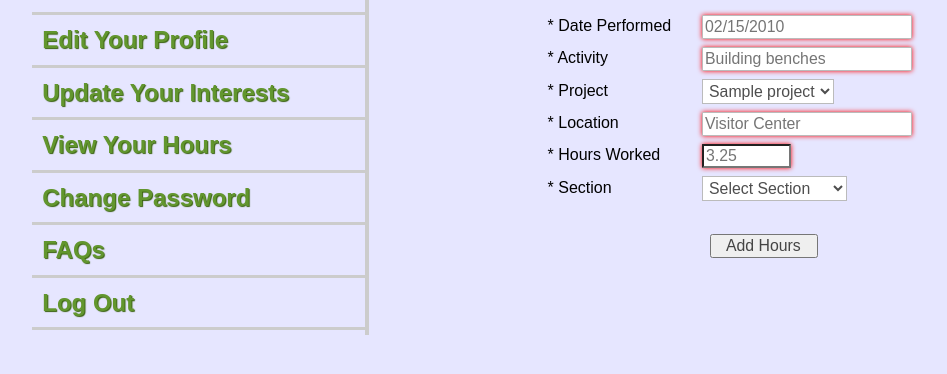
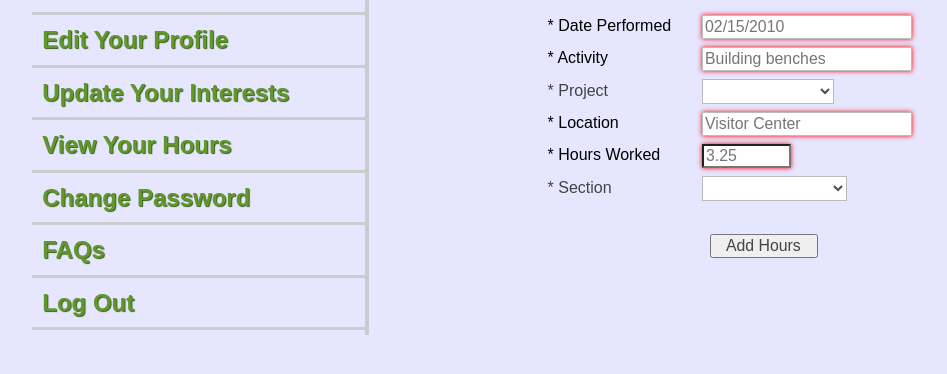
Before and after one commit to ehsantos11/MIST7590-Smithgall-Project, a PHP site: page /add_hours.php in a window 1280 px wide. Shown: the part 244-618 px from the top of the page, without its empty margins (51-998 px from the left). Run offline with PHP 8.4, Linux system fonts and the light colour scheme; the visitor is signed in with stand-in values (Sample User, id 1); tables that the repository leaves empty or names only in its code hold one stand-in row (values such as "Sample post"); data that the repository does not hold is empty.

Commit message:
Fixed dropdowns
Added "required" to dropdown fields so form can't submit without them

```diff
--- a/volunteer-eliseo/add_hours.php
+++ b/volunteer-eliseo/add_hours.php
@@ -117,8 +117,9 @@
 					<span class="inputHint">Building benches</span>
 				</li>
 				<li>
-					<label for="newProject" class="required">* Project</label>
-					<select name="newProject" id="newProject">
+					<label for="newProject">* Project</label>
+					<select required name="newProject" id="newProject">
+					<option value=""></option>
 					<?=$options ?>
 					</select>
 				</li>
@@ -133,9 +134,9 @@
 					<span class="inputHint">Enter in quarter hour increments. Example: 3.25</span>
 				</li>
 				<li>
-					<label for="newSection" class="required">* Section</label>
-					<select name="newSection" id="newSection">
-						<option value="">Select Section</option>
+					<label for="newSection">* Section</label>
+					<select required name="newSection" id="newSection" >
+						<option value=""></option>
 						<option value="Smithgall Woods">Smithgall Woods</option>
 						<option value="Hardman Farm">Hardman Farm</option>
 					</select>
```
